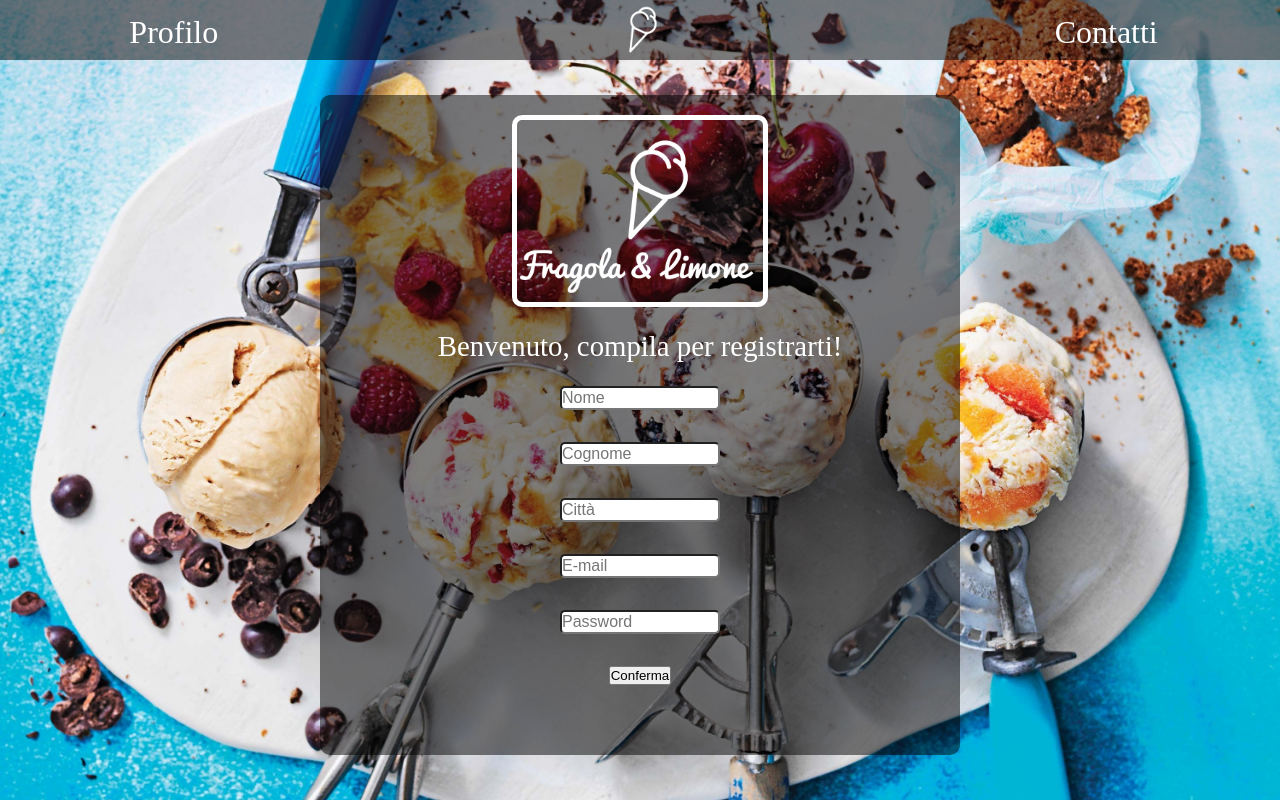
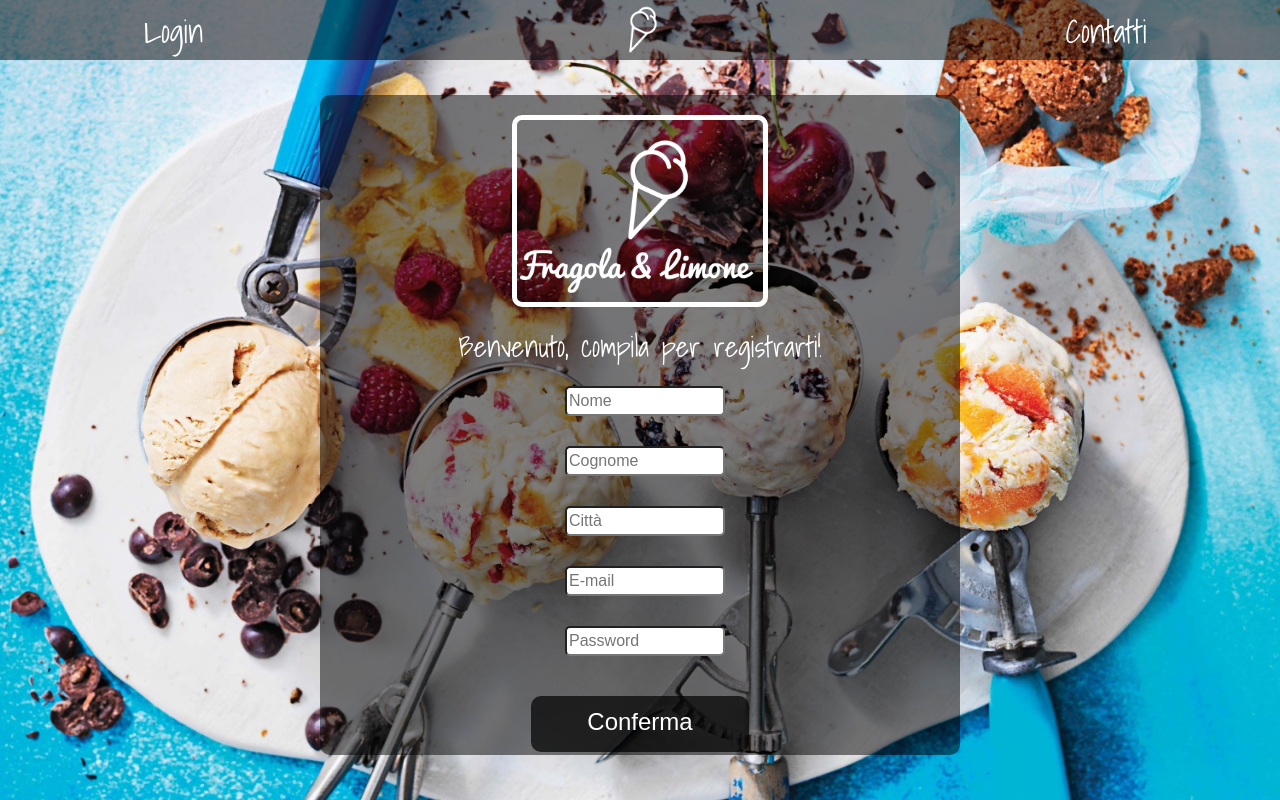
Before and after one commit to serp46/fragolalimone, a Symfony app: template src/GelatoBundle/Resources/views/Default/registrazione.html.twig in a window 1280 px wide. Run offline with Twig, Linux system fonts and the light colour scheme; the template is opened without the code that fills it, so the values that code supplies are empty; some libraries are stand-ins or nearby versions; some web fonts are replaced.

Commit message:
modifiche html & css

```diff
--- a/app/Resources/views/base.html.twig
+++ b/app/Resources/views/base.html.twig
@@ -19,9 +19,9 @@
         {% block nav %}
             <nav class="navbar">
                 <ul class="navigation">
-                    <li class="left"><a href="index.php?page=root_personale">Profilo</a></li>
-                    <li class="logo"><a href="index.php?page=errore"><img src="img/pittogramma.png" alt="logo"></a></li>
-                    <li class="right"><a href="index.php?page=contatti">Contatti</a></li>
+                    <li class="left"><a href="">Login</a></li>
+                    <li class="logo"><a href=""><img src="img/pittogramma.png" alt="logo"></a></li>
+                    <li class="right"><a href="">Contatti</a></li>
                 </ul>
             </nav>
         {% endblock %}
--- a/composer.json
+++ b/composer.json
@@ -28,7 +28,8 @@
         "sensio/framework-extra-bundle": "^3.0.2",
         "incenteev/composer-parameter-handler": "^2.0",
         "symfony/security-acl": "^3.0",
-        "friendsofsymfony/user-bundle": "~2.0@dev"
+        "friendsofsymfony/user-bundle": "~2.0@dev",
+        "symfony/finder": "^3.0"
     },
     "require-dev": {
         "sensio/generator-bundle": "^3.0",
--- a/src/GelatoBundle/Controller/DefaultController.php
+++ b/src/GelatoBundle/Controller/DefaultController.php
@@ -3,6 +3,8 @@
 namespace GelatoBundle\Controller;
 
 use Symfony\Bundle\FrameworkBundle\Controller\Controller;
+use Symfony\Component\HttpFoundation\Response;
+use Symfony\Component\HttpFoundation\Request;
 
 class DefaultController extends Controller
 {
--- a/src/GelatoBundle/Resources/views/Default/registrazione.html.twig
+++ b/src/GelatoBundle/Resources/views/Default/registrazione.html.twig
@@ -1,6 +1,6 @@
 {% extends "::base.html.twig" %}
 
-{% block title %}GelatoBundle:Header:Contatti{% endblock %}
+{% block title %}Fragola & Limone - Rregistrazione{% endblock %}
 
 {% block body %}
 
@@ -37,7 +37,7 @@
             </div>
 
             <div class="conferma">
-                <button class="registrazione_button">Conferma</button>
+                <button class="registrazione_Button">Conferma</button>
             </div>
             </form>
 
--- a/web/css/style.css
+++ b/web/css/style.css
@@ -25,11 +24,6 @@
 }
 div {
   border-radius: 10px;
-}
-
-@font-face {
-  font-family: pacifico;
-  src: url('../Font/pacifico.ttf');
 }
 
 .navbar {
@@ -66,7 +60,7 @@
 .left a {
   text-decoration: lowercase;
   font-size: 2em;
-  font-family: pacifico;
+  /*font-family: pacifico;*/
 }
 
 .left a:hover {
@@ -83,7 +77,7 @@
 .right a {
     text-decoration: lowercase;
     font-size: 2em;
-    font-family: pacifico;
+    /*font-family: pacifico;*/
 }
 
 .right a:hover {
@@ -219,9 +212,9 @@
 
 .compilazione {
   margin: auto;
-  display: inline-block;
-  width: 25vw;
-  height: 7vh;
+  display: block;
+  width: 150px;
+  height: 60px;
 }
 
 .registrazione_payoff {
@@ -237,8 +230,8 @@
 .registrazione_input {
   margin: auto;
   border-radius: 5px;
-  width: 12.5vw;
-  height: 3vh;
+  width: 160px;
+  height: 30px;
   color: black;
   font-size: 1em;
 }
@@ -315,8 +297,9 @@
 
 /* ----------------------- PAUL ------------------------- */
 
+
 h1, h2, h3{
-  font-family: pacifico;
+
   text-align: center;
 }
 
@@ -376,16 +354,7 @@
   padding: 3% 40%;
 }
 
-*{
-  margin: 0;
-   padding: 0;
-   -webkit-box-sizing: border-box;
-   -moz-box-sizing: border-box;
-   box-sizing: border-box;
-   font-weight: normal;
-   font-family: Arimo;
-}
-body{
+body {
   background: url(img/icecreamsfondo.jpg) no-repeat center center fixed;
   -webkit-background-size: cover;
   -moz-background-size: cover;
```
Also changed, not shown: other parts of web/css/style.css (+15 -36 lines), src/GelatoBundle/Resources/views/Default/contatti.html.twig (+8 -2 lines), src/GelatoBundle/Resources/views/Default/index.html.twig (+2 -18 lines), 1 other file.
